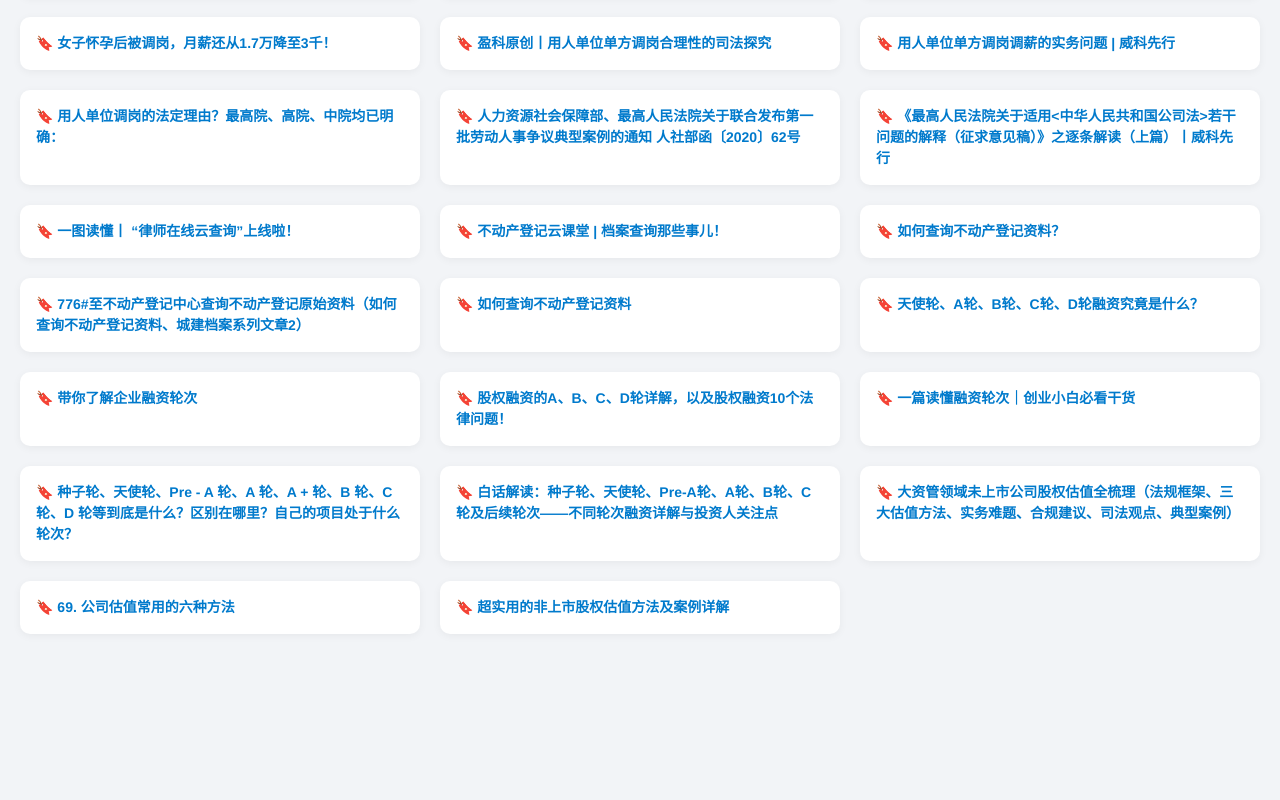
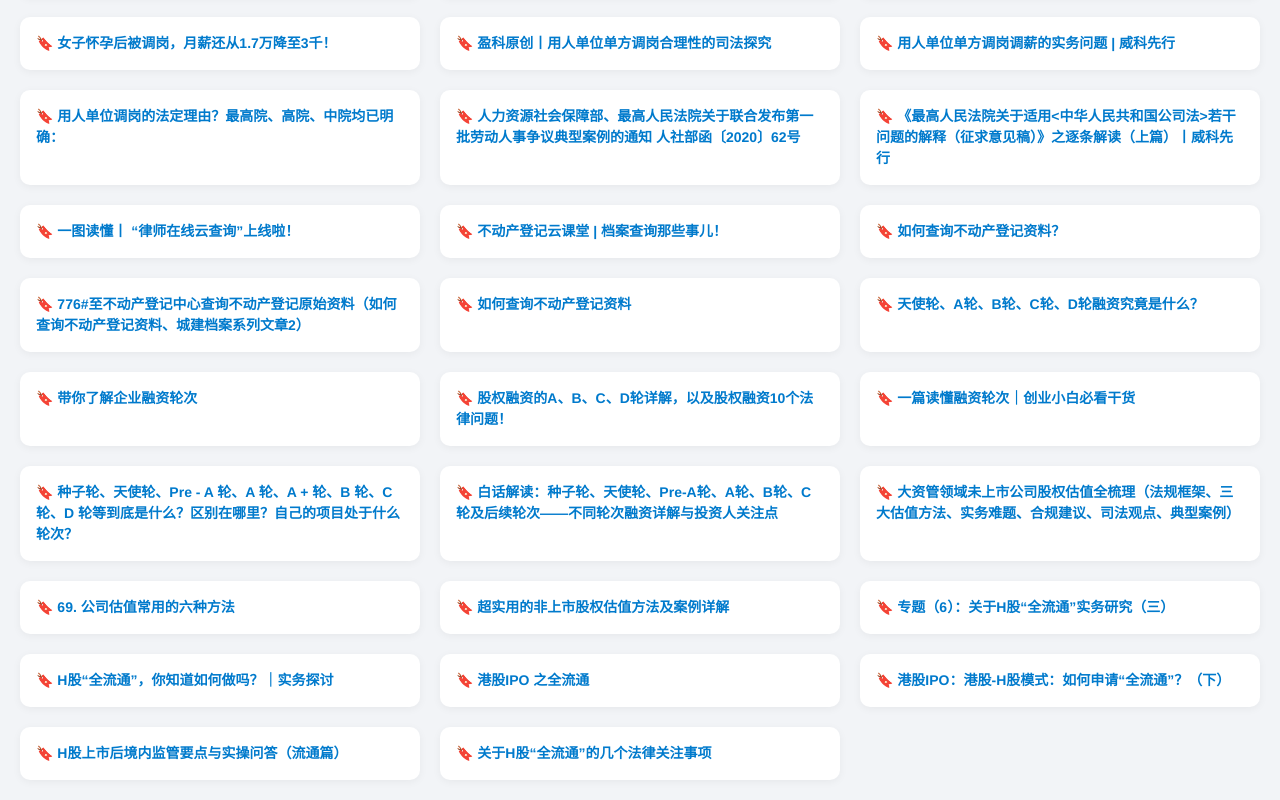
Before and after one commit to Ada-Box/ada-box.github.io, a plain HTML site: page index.html in a window 1280 px wide. Shown: the part 5497-6297 px from the top of the page. Before the commit the page ends 6151 px from the top, so only its background shows below. Drawn offline with Linux system fonts and the light colour scheme.

Commit message:
Update index.html

```diff
--- a/index.html
+++ b/index.html
@@ -685,6 +685,25 @@ mark {
         <li>
           🔖 <a href="Legal Research/index116.html" target="_blank">超实用的非上市股权估值方法及案例详解</a>
         </li>
+        </li>
+        <li>
+          🔖 <a href="Legal Research/index117.html" target="_blank">专题（6）：关于H股“全流通”实务研究（三）</a>
+        </li>
+        <li>
+          🔖 <a href="Legal Research/index118.html" target="_blank">H股“全流通”，你知道如何做吗？｜实务探讨</a>
+        </li>
+        <li>
+          🔖 <a href="Legal Research/index119.html" target="_blank">港股IPO 之全流通</a>
+        </li>
+        <li>
+          🔖 <a href="Legal Research/index120.html" target="_blank">港股IPO：港股-H股模式：如何申请“全流通”？（下）</a>
+        </li>
+        <li>
+          🔖 <a href="Legal Research/index121.html" target="_blank">H股上市后境内监管要点与实操问答（流通篇）</a>
+        </li>
+         <li>
+          🔖 <a href="Legal Research/index122.html" target="_blank">关于H股“全流通”的几个法律关注事项</a>
+        </li>
   </ul>
   <div id="noResults" style="display:none; text-align:center; color:#999; margin-top:20px;">未找到相关内容</div>
 
```
